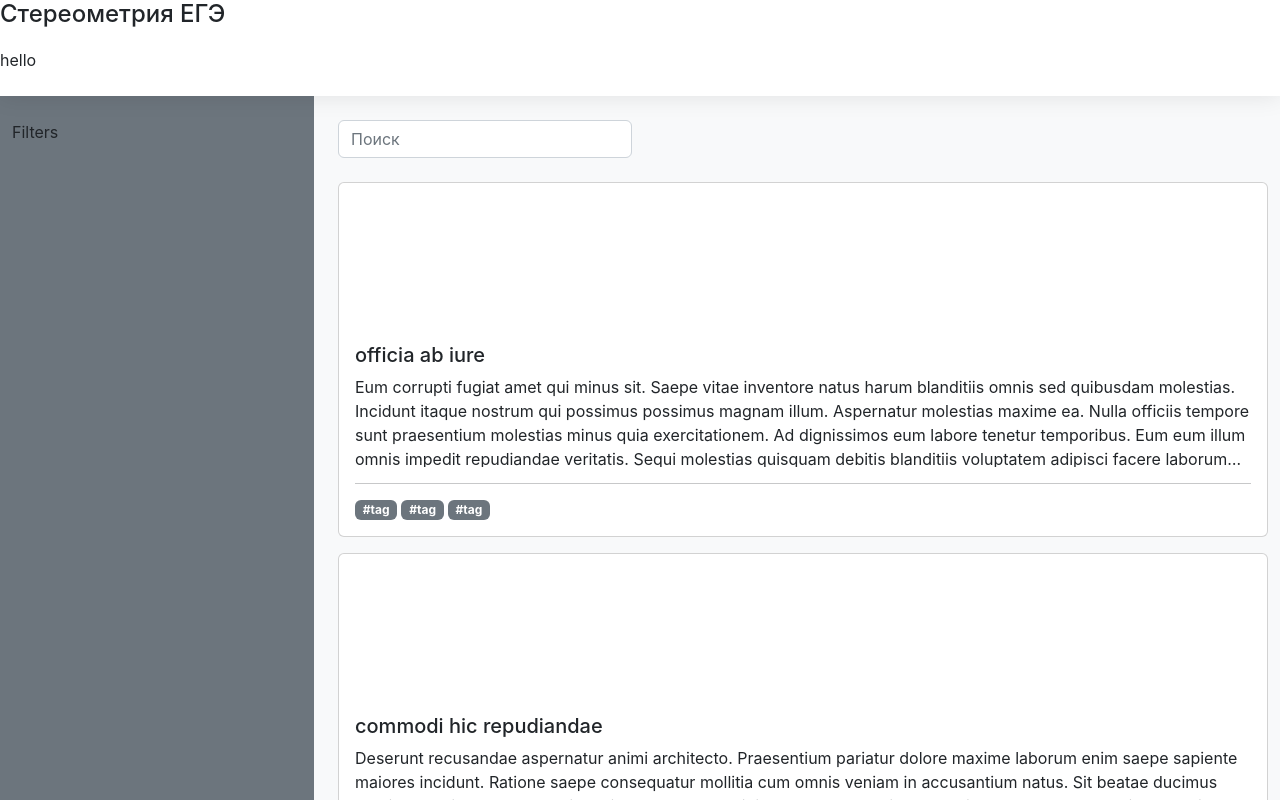
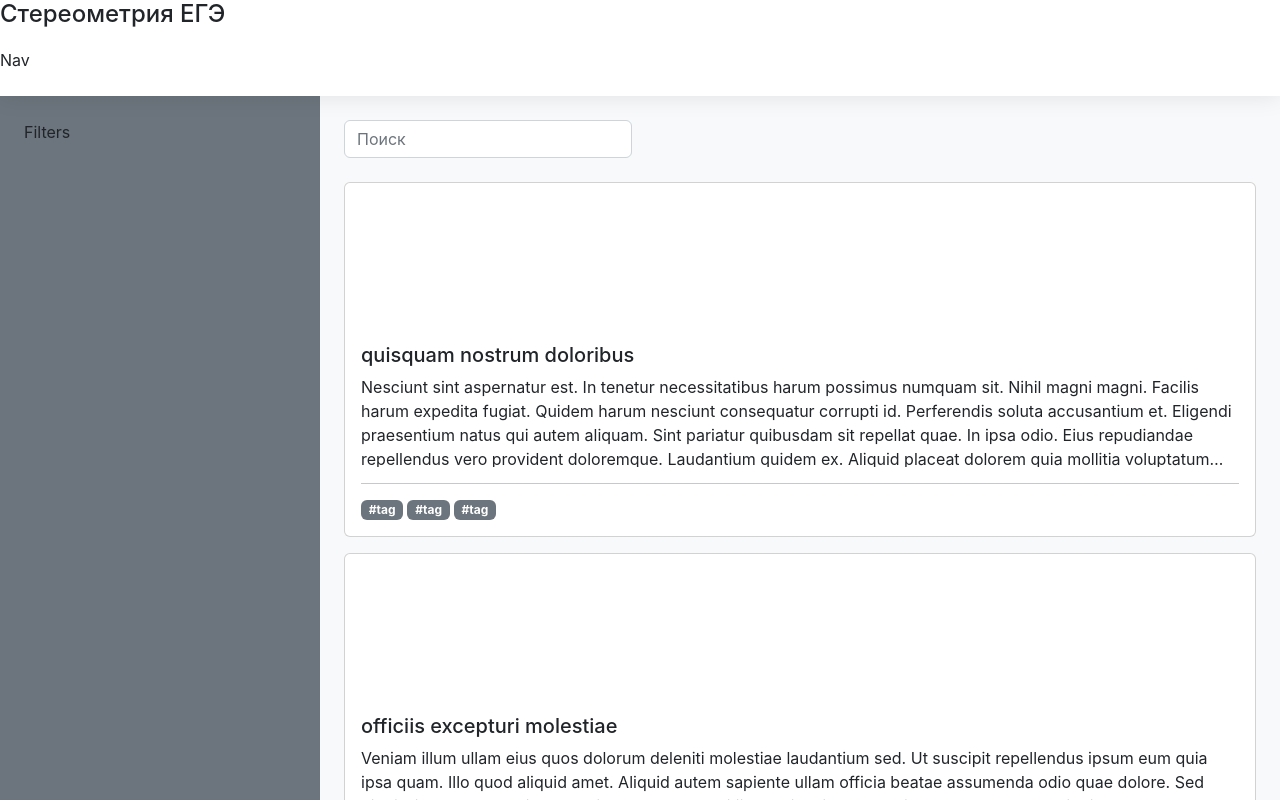
Before and after one commit to nkg-17/math-tests, a React (Vite) app: page / in a window 1280 px wide. Shown: the top 800 px of the page. Built offline with nearby package versions, Linux system fonts and the light colour scheme; no server answers.

Commit message:
Fixed footer sticking to top when page height is less thatn 100vh

```diff
--- a/src/components/Footer/index.jsx
+++ b/src/components/Footer/index.jsx
@@ -3,7 +3,10 @@ import { Container, Stack } from 'react-bootstrap';
 
 function Footer(props) {
 	return (
-		<Container fluid className="p-5 bg-dark d-flex flex-row justify-content-center">
+		<Container
+		fluid
+		className="p-5 bg-dark d-flex flex-row justify-content-center"
+		>
 			<Stack direction="horizontal" gap={3}>
 				<a
 				href={import.meta.env.VITE_URL_REPO}
--- a/src/components/Header/index.jsx
+++ b/src/components/Header/index.jsx
@@ -3,15 +3,19 @@ import { Navbar, Nav, Container, Stack, Row, Col } from 'react-bootstrap';
 import './index.css';
 
 
-function Header(props) { //
+function Header(props) {
 	return (
 		<>
 			<Container fluid className="HeaderMain">
 				<h4 className="HeaderTitle">Стереометрия ЕГЭ</h4>
 			</Container>
-			<Container fluid className="HeaderSecondary">
-				hello
-			</Container>
+			{
+				(!props.minimized) ? (
+					<Container fluid className="HeaderSecondary">
+						Nav
+					</Container>
+				) : (<></>)
+			}
 		</>
 	);
 }
--- a/src/layouts/DefaultLayout/index.jsx
+++ b/src/layouts/DefaultLayout/index.jsx
@@ -6,8 +6,7 @@ import { Stack } from 'react-bootstrap';
 
 function DefaultLayout(props) {
 	return (
-		<Stack>
-			<Header />
+		<Stack className="min-vh-100 justify-content-between">
 			<main>
 				{props.children}
 			</main>
--- a/src/pages/Catalog/index.jsx
+++ b/src/pages/Catalog/index.jsx
@@ -13,14 +13,16 @@ import CatalogContext from 'contexts/CatalogContext';
 
 function Catalog(props) {
 	const contextValue = {
-		testList: Array.from({length: 10}, (_, i) => createRandomTest()),
+		testList: Array.from({length: 2}, (_, i) => createRandomTest()),
 		openTest: () => {}
 	};
 
 	return (
+		<>
+			<Header />
+
 			<CatalogContext.Provider value={contextValue}>
-
-			<Container fluid className="g-0">
+				<Container fluid>
 					<Row>
 						<Col lg={3} className="p-4 bg-secondary">
 							Filters
@@ -34,10 +36,9 @@ function Catalog(props) {
 							</Stack>
 						</Col>
 					</Row>
-
 				</Container>
-
 			</CatalogContext.Provider>
+		</>
 	);
 }
 
```
Lines whose indentation alone changed are shown as unchanged.
